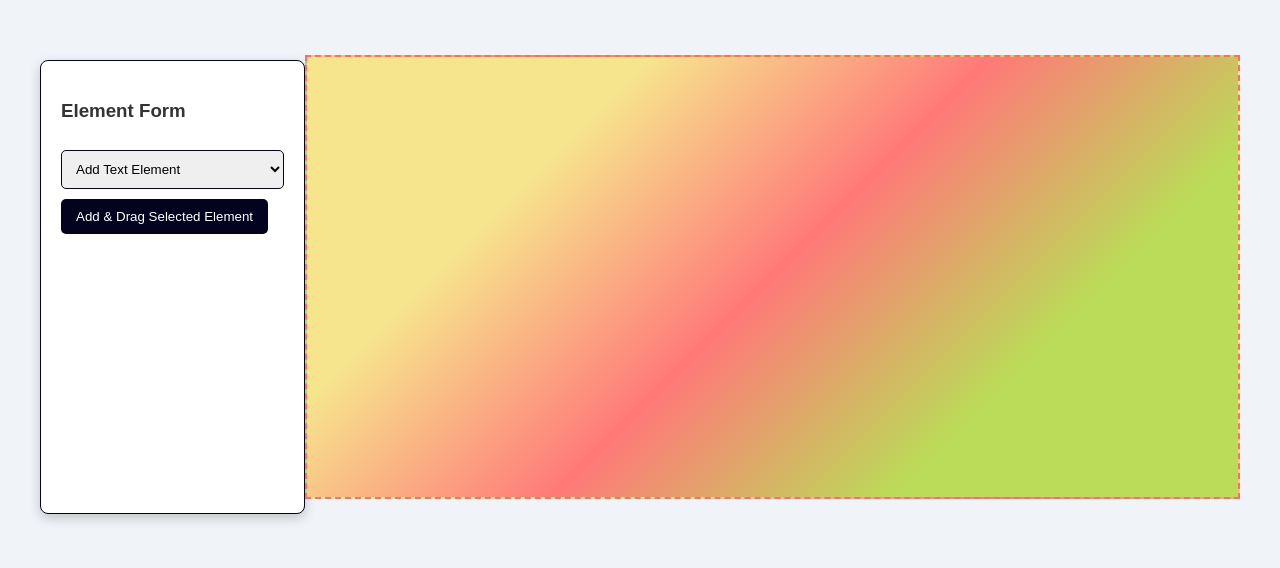
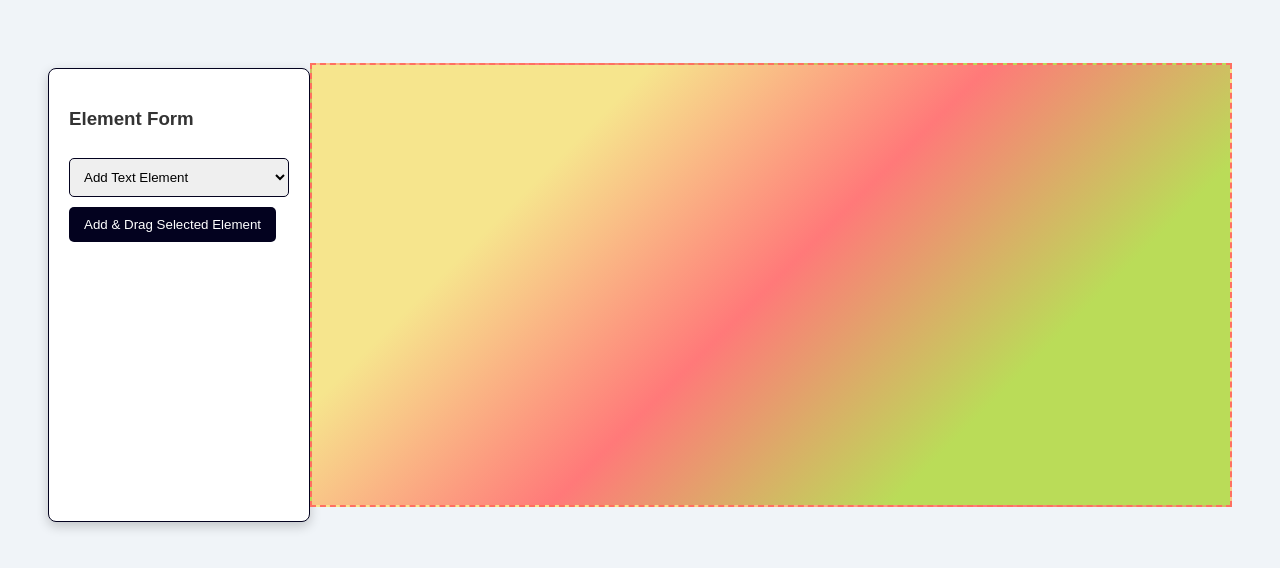
Before and after one commit to rupesh989/drag-drop-builder-rb, a React (Create React App) app: page / in a window 1280 px wide. Shown: the top 568 px of the page. Built offline with nearby package versions, Linux system fonts and the light colour scheme.

Commit message:
Update App.css

```diff
--- a/src/styles/App.css
+++ b/src/styles/App.css
@@ -1,8 +1,8 @@
 body {
   background-color: #f0f4f8;
   font-family: 'Arial', sans-serif;
-  margin: 0;
-  padding: 0;
+  margin: 10;
+  padding: 10;
   color: #333;
 }
 
```
